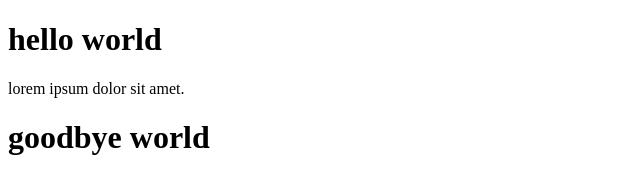
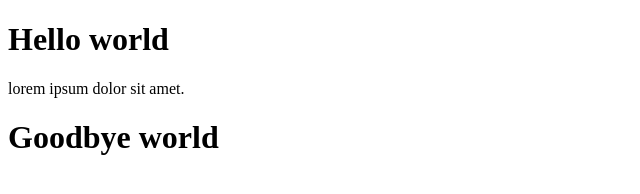
Before and after one commit to BytingBucs/HTML-Code-Snippets, a plain HTML site: page Projects/Chapter1/index.html in a window 1280 px wide. Shown: the whole page, without its empty margins (0-640 px from the left). Drawn offline with Linux system fonts and the light colour scheme.

Commit message:
Is this merging with the other changes?

```diff
--- a/Projects/Chapter1/index.html
+++ b/Projects/Chapter1/index.html
@@ -5,11 +5,11 @@
 		</head>
 
 		<body>
-			<h1> hello world</h1>
+			<h1>Hello world</h1>
 
 			<p>lorem ipsum dolor sit amet.</p>
 
-			<h1> goodbye world</h1>
+			<h1>Goodbye world</h1>
 
 		</body>
 	</html>
```
